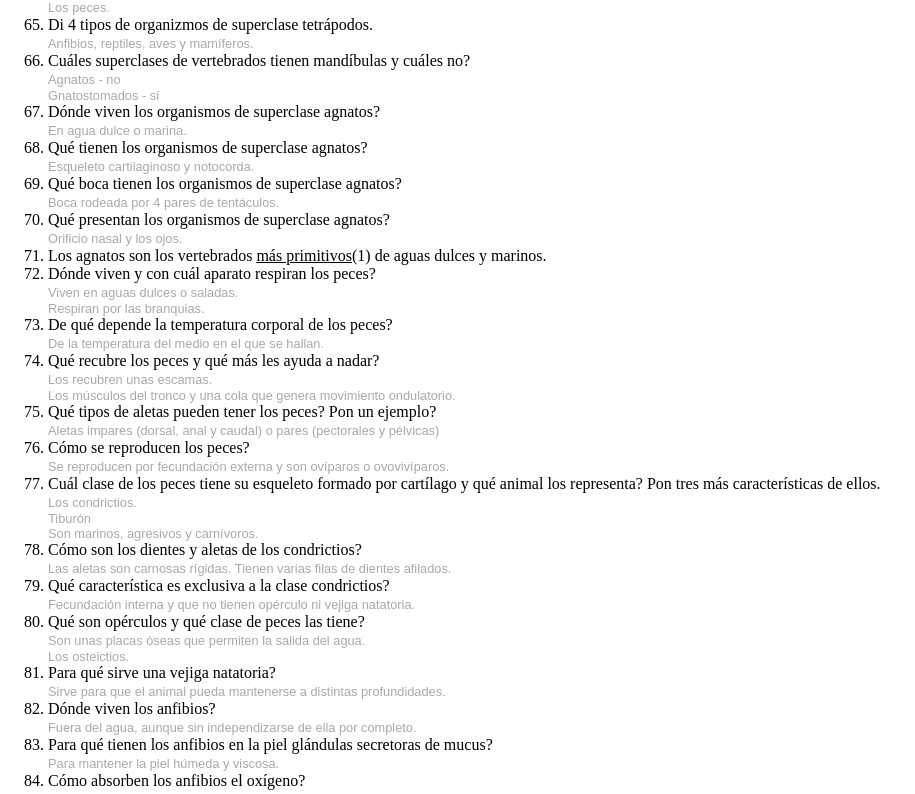
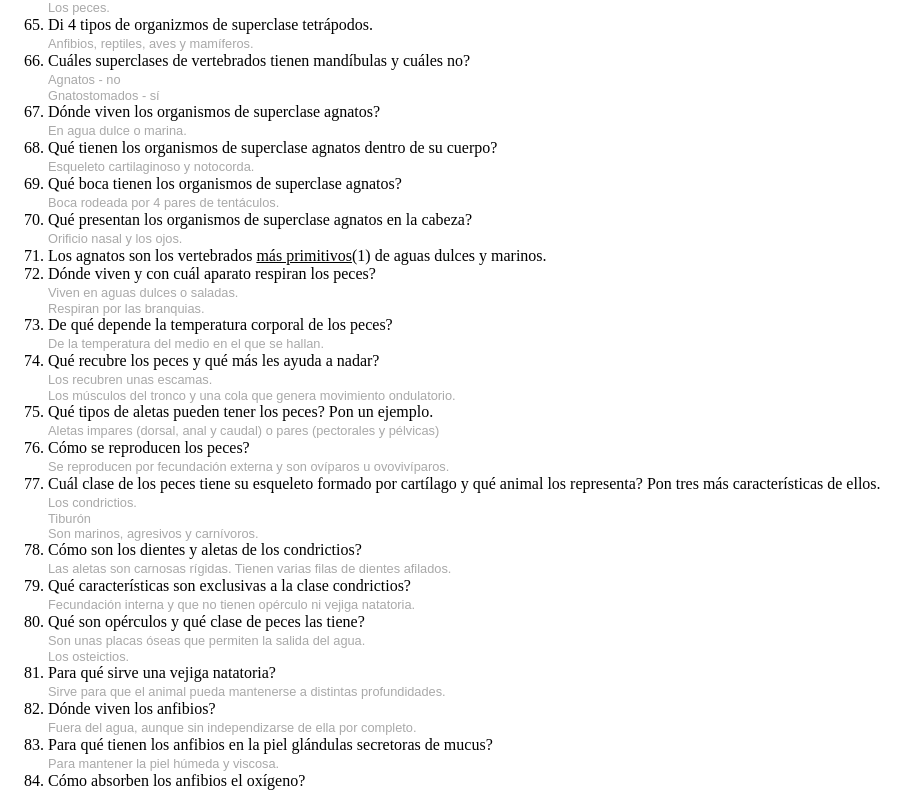
Before and after one commit to sellweek/BIO-preguntas, a plain HTML site: page index.html in a window 1280 px wide. Shown: the part 2452-3246 px from the top of the page, without its empty margins (0-915 px from the left). Drawn offline with Linux system fonts and the light colour scheme.

Commit message:
Corregidos otros errores

```diff
--- a/index.html
+++ b/index.html
@@ -131,12 +131,12 @@
 <li><u>El cordón nervioso</u>(1) de los cordados recorre longitudinalmente <u>el cuerpo</u>(2) y su extremo <u>anterior</u>(3) se ensancha en <u>un cerebro</u>(4) hueco.	</li>
 
 <li><span class="question">Escribe los tres subfilos en los que se divide el filo Cordados.</span><br>
-<span class="answer">Unocordados, cefalocordados, vertebrados.</span></li>
+<span class="answer">Urocordados, cefalocordados, vertebrados.</span></li>
 
-<li><span class="question">De qué polisacárido está formado el cuerpo de los unocordados? Explica por qué es una excepción.</span><br>
+<li><span class="question">De qué polisacárido está formado el cuerpo de los urocordados? Explica por qué es una excepción.</span><br>
 <span class="answer">Está formado por celulosa.<div>Es una excepción porque es un polisacárido propio de vegetales.</div></span></li>
 
-<li><span class="question">Di un ejemplo de los unocordados.</span><br>
+<li><span class="question">Di un ejemplo de los urocordados.</span><br>
 <span class="answer">Ascidias.</span></li>
 
 <li><span class="question">Describe la forma del cuerpo de los cefalocordados.</span><br>
@@ -205,13 +205,13 @@
 <li><span class="question">Dónde viven los organismos de superclase agnatos?</span><br>
 <span class="answer">En agua dulce o marina.</span></li>
 
-<li><span class="question">Qué tienen los organismos de superclase agnatos?</span><br>
+<li><span class="question">Qué tienen los organismos de superclase agnatos dentro de su cuerpo?</span><br>
 <span class="answer">Esqueleto cartilaginoso y notocorda.</span></li>
 
 <li><span class="question">Qué boca tienen los organismos de superclase agnatos?</span><br>
 <span class="answer">Boca rodeada por 4 pares de tentáculos.</span></li>
 
-<li><span class="question">Qué presentan los organismos de superclase agnatos?</span><br>
+<li><span class="question">Qué presentan los organismos de superclase agnatos en la cabeza?</span><br>
 <span class="answer">Orificio nasal y los ojos.</span></li>
 
 <li>Los agnatos son los vertebrados <u>más primitivos</u>(1) de aguas dulces y marinos.	</li>
@@ -225,11 +225,11 @@
 <li><span class="question">Qué recubre los peces y qué más les ayuda a nadar?</span><br>
 <span class="answer">Los recubren unas escamas.<div>Los músculos del tronco y una cola que genera movimiento ondulatorio.</div></span></li>
 
-<li><span class="question">Qué tipos de aletas pueden tener los peces? Pon un ejemplo?</span><br>
+<li><span class="question">Qué tipos de aletas pueden tener los peces? Pon un ejemplo.</span><br>
 <span class="answer">Aletas impares (dorsal, anal y caudal) o pares (pectorales y pélvicas)</span></li>
 
 <li><span class="question">Cómo se reproducen los peces?</span><br>
-<span class="answer">Se reproducen por fecundación externa y son ovíparos o ovovivíparos.</span></li>
+<span class="answer">Se reproducen por fecundación externa y son ovíparos u ovovivíparos.</span></li>
 
 <li><span class="question">Cuál clase de los peces tiene su esqueleto formado por cartílago y qué animal los representa? Pon tres más características de ellos.</span><br>
 <span class="answer">Los condrictios.<div>Tiburón</div><div>Son marinos, agresivos y carnívoros.</div></span></li>
@@ -237,7 +237,7 @@
 <li><span class="question">Cómo son los dientes y aletas de los condrictios?</span><br>
 <span class="answer">Las aletas son carnosas rígidas. Tienen varias filas de dientes afilados.</span></li>
 
-<li><span class="question">Qué característica es exclusiva a la clase condrictios?</span><br>
+<li><span class="question">Qué características son exclusivas a la clase condrictios?</span><br>
 <span class="answer">Fecundación interna y que no tienen opérculo ni vejiga natatoria.</span></li>
 
 <li><span class="question">Qué son opérculos y qué clase de peces las tiene?</span><br>
```
